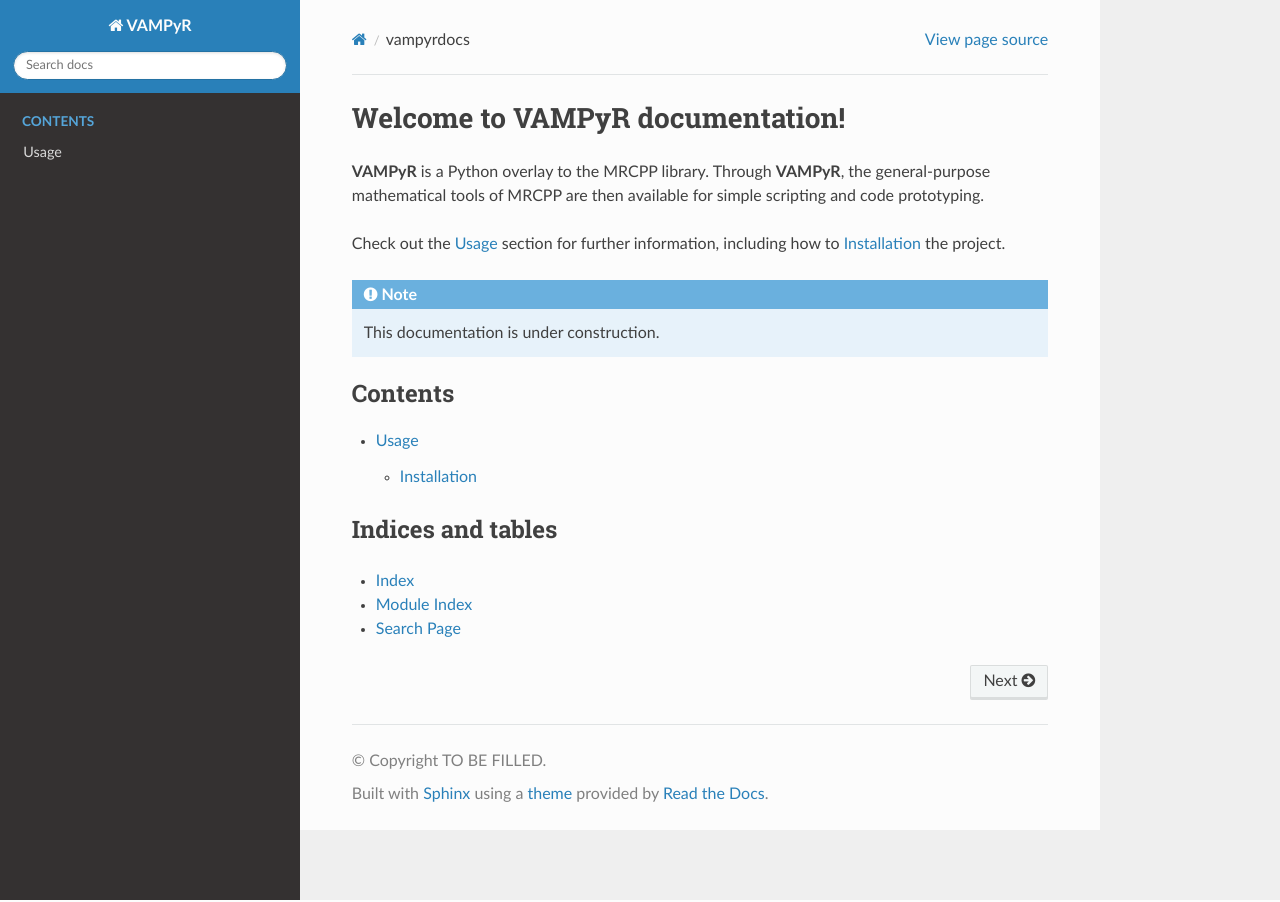
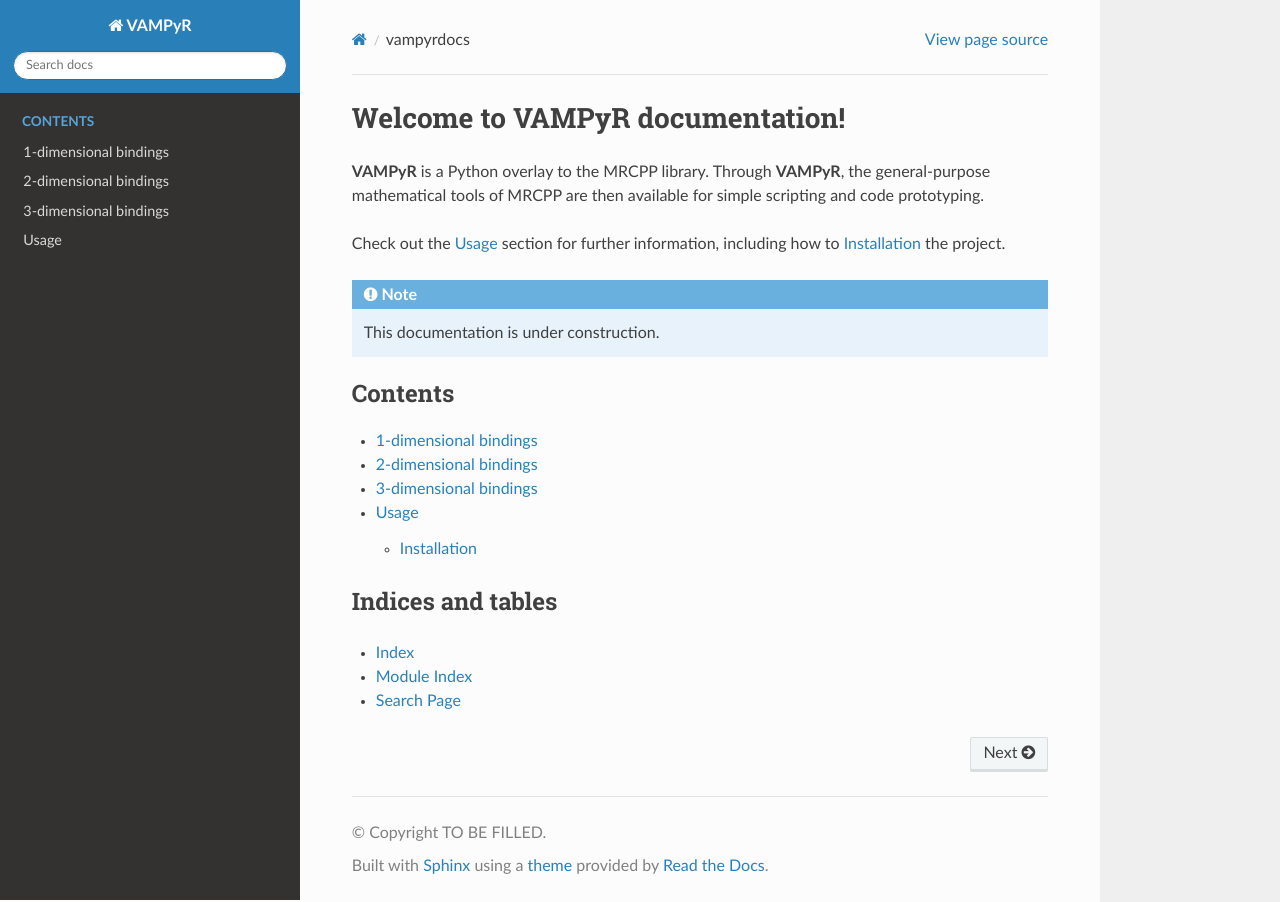
Before and after one commit to MRChemSoft/vampyr, a Sphinx documentation site: the page built from docs/source/index.rst, in a window 1280 px wide. Built offline with Sphinx 7.4.7 and the Read the Docs theme 2.0.0, drawn with Linux system fonts in a browser that asks for light colours.

Commit message:
Fine-tune generation of documentation

```diff
--- a/docs/source/conf.py
+++ b/docs/source/conf.py
@@ -31,6 +31,13 @@
 
 autosummary_generate = True
 
+autodoc_default_options = {
+    "members": None,
+    "imported-members": True,
+    "undoc-members": True,
+    "show-inheritance": True,
+}
+
 intersphinx_mapping = {
     "python": ("https://docs.python.org/3/", None),
     "sphinx": ("https://www.sphinx-doc.org/en/master/", None),
--- a/docs/source/vampyr.rst
+++ b/docs/source/vampyr.rst
@@ -1,2 +1,18 @@
 .. automodule:: vampyr
-   :members:
+
+We offer bindings for functions in 1-, 2-, and 3-dimensional space in separate *submodules*
+
+1-dimensional bindings
+----------------------
+
+.. automodule:: vampyr.vampyr1d
+
+2-dimensional bindings
+----------------------
+
+.. automodule:: vampyr.vampyr2d
+
+3-dimensional bindings
+----------------------
+
+.. automodule:: vampyr.vampyr3d
--- a/src/vampyr/__init__.py
+++ b/src/vampyr/__init__.py
@@ -13,7 +13,7 @@
 .. currentmodule:: vampyr{dim:d}d
 
 .. autosummary::
-   :toctree: _generate
+   :toctree: generate
 """
 
 vampyr1d.__doc__ = _dim_doc.format(dim=1)
```
Also changed, not shown: 1 other file.
